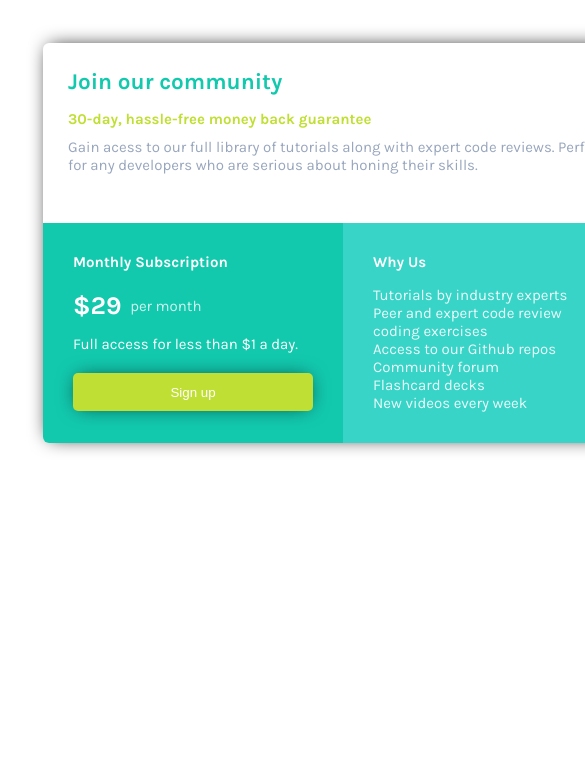
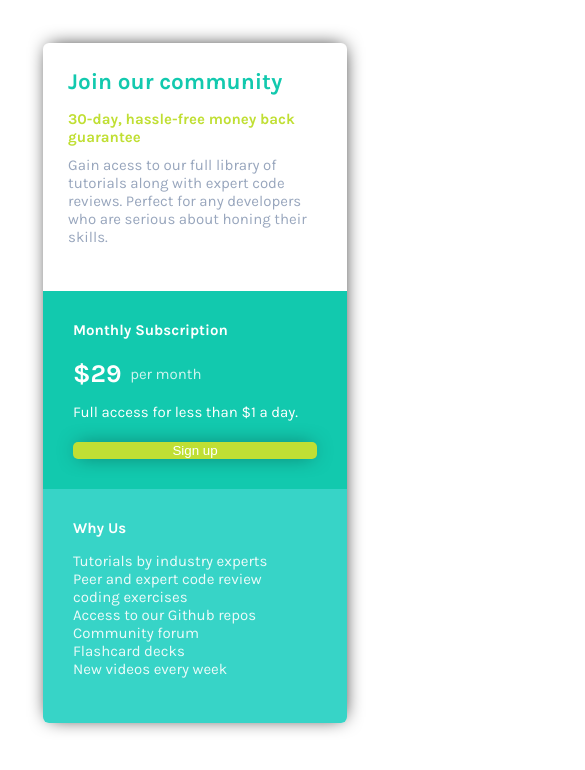
Before and after one commit to Arsh-0/Practice-web-sets, a plain HTML site: page index.html in a window 390 px wide. Shown: the top 770 px of the page, 585 px wide, since content can reach past the window. Drawn offline with Linux system fonts and the light colour scheme.

Commit message:
Update styles.css

```diff
--- a/styles.css
+++ b/styles.css
@@ -135,3 +135,13 @@ button:hover
   color : gray;
   transform : scale(1.02);
 }
+
+/* This is the line which makes the whole thing responsive for mobile screens as well. */
+@media (max-width : 650px)
+{
+  #bottom-left, #bottom-right, #card
+  {
+    width : 100%;
+    height : auto;
+  }
+}
```
